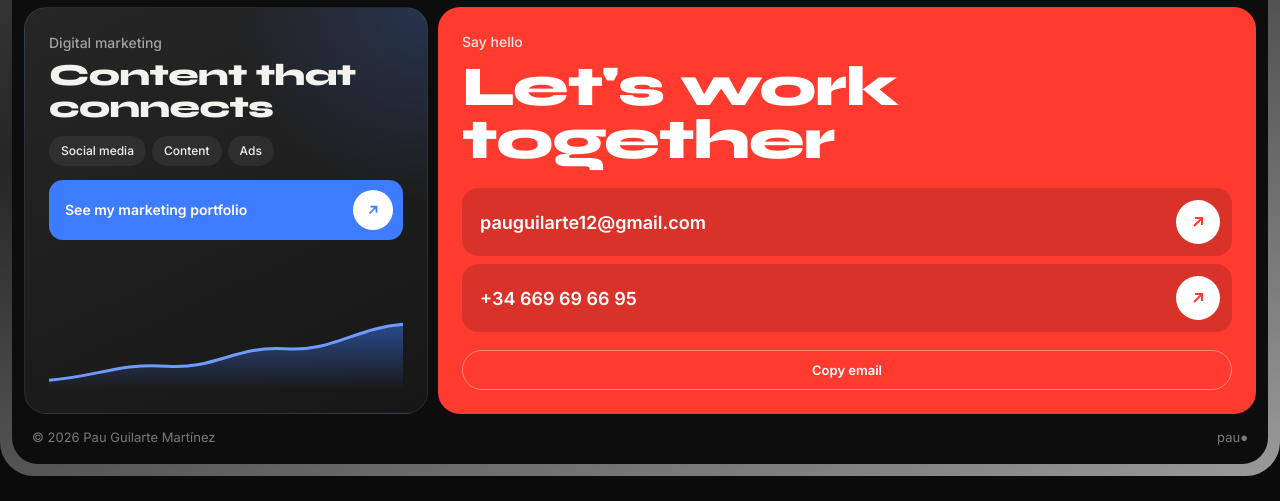
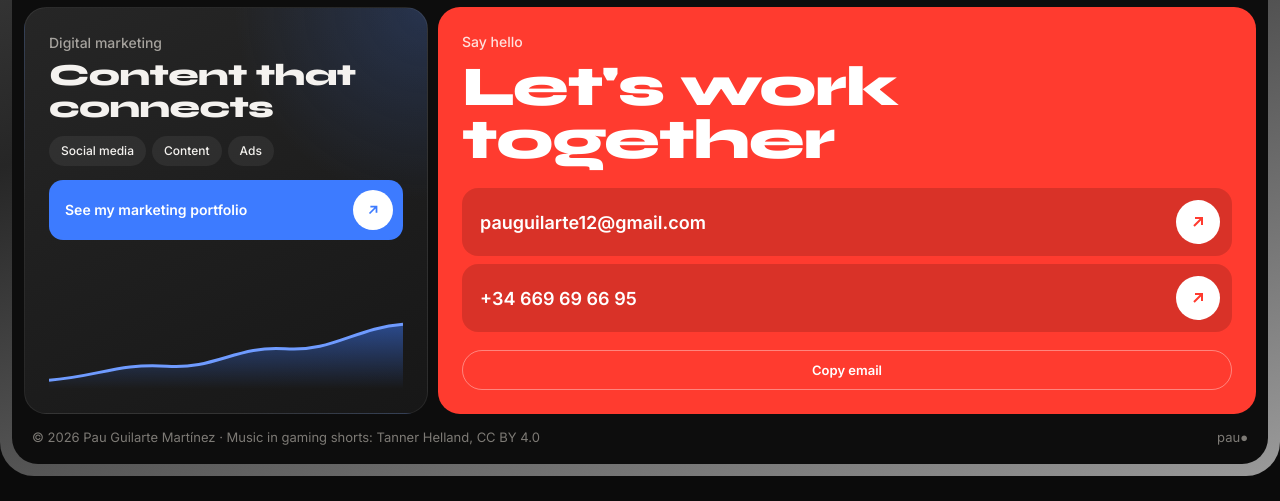
Before and after one commit to PpauG127/PpauG127.github.io, a plain HTML site: page index.html in a window 1280 px wide. Shown: the part 1020-1521 px from the top of the page. Drawn offline with Linux system fonts and the light colour scheme.

Commit message:
Music credit
Co-Authored-By: Claude Opus 5.5 <noreply@anthropic.com>
Claude-Session: https://claude.ai/code/session_01B7rVowLBSFYPdKQ5NHVpV7

```diff
--- a/index.html
+++ b/index.html
@@ -226,7 +226,7 @@ footer{display:flex;justify-content:space-between;flex-wrap:wrap;gap:8px 20px;pa
 </main>
 <div id="lb" role="dialog" aria-modal="true" aria-label="Podcast edits"><button id="lbx" type="button" aria-label="Close">×</button>
 <div class="gv"><div class="gh"><h2 data-t="gT">All edits</h2><span data-t="gS">Tap a short to watch</span></div><div id="grid"></div></div><div id="pl"><video id="lbv" controls playsinline preload="metadata"></video><button id="lbback" type="button" data-t="back">← All edits</button></div></div>
-<footer><span>© 2026 Pau Guilarte Martínez</span><span>pau●</span></footer>
+<footer><span>© 2026 Pau Guilarte Martínez · <a href="https://github.com/tannerhelland/free-music" style="color:inherit">Music in gaming shorts: Tanner Helland, CC BY 4.0</a></span><span>pau●</span></footer>
 </div></div>
 
 <script>
```
